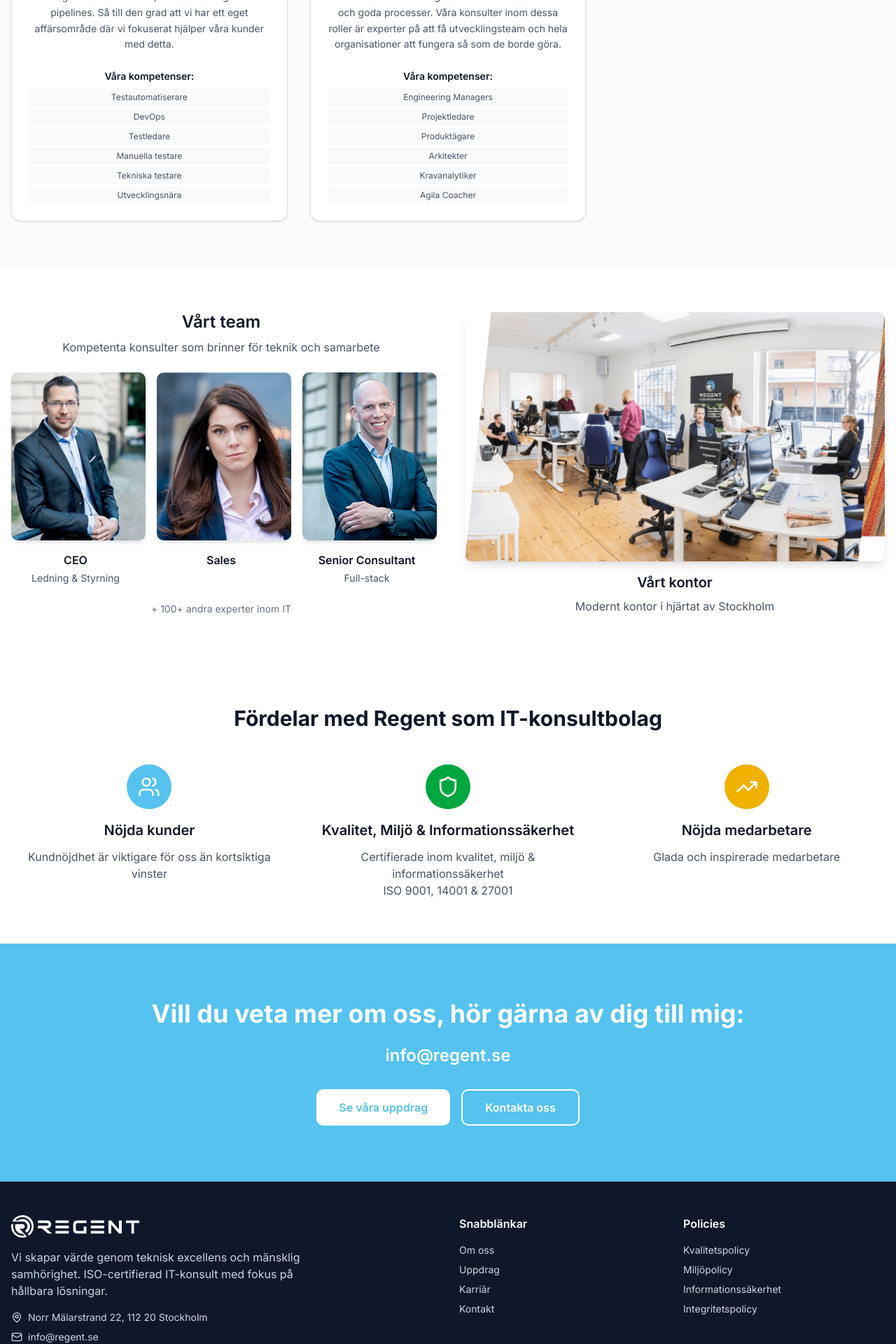
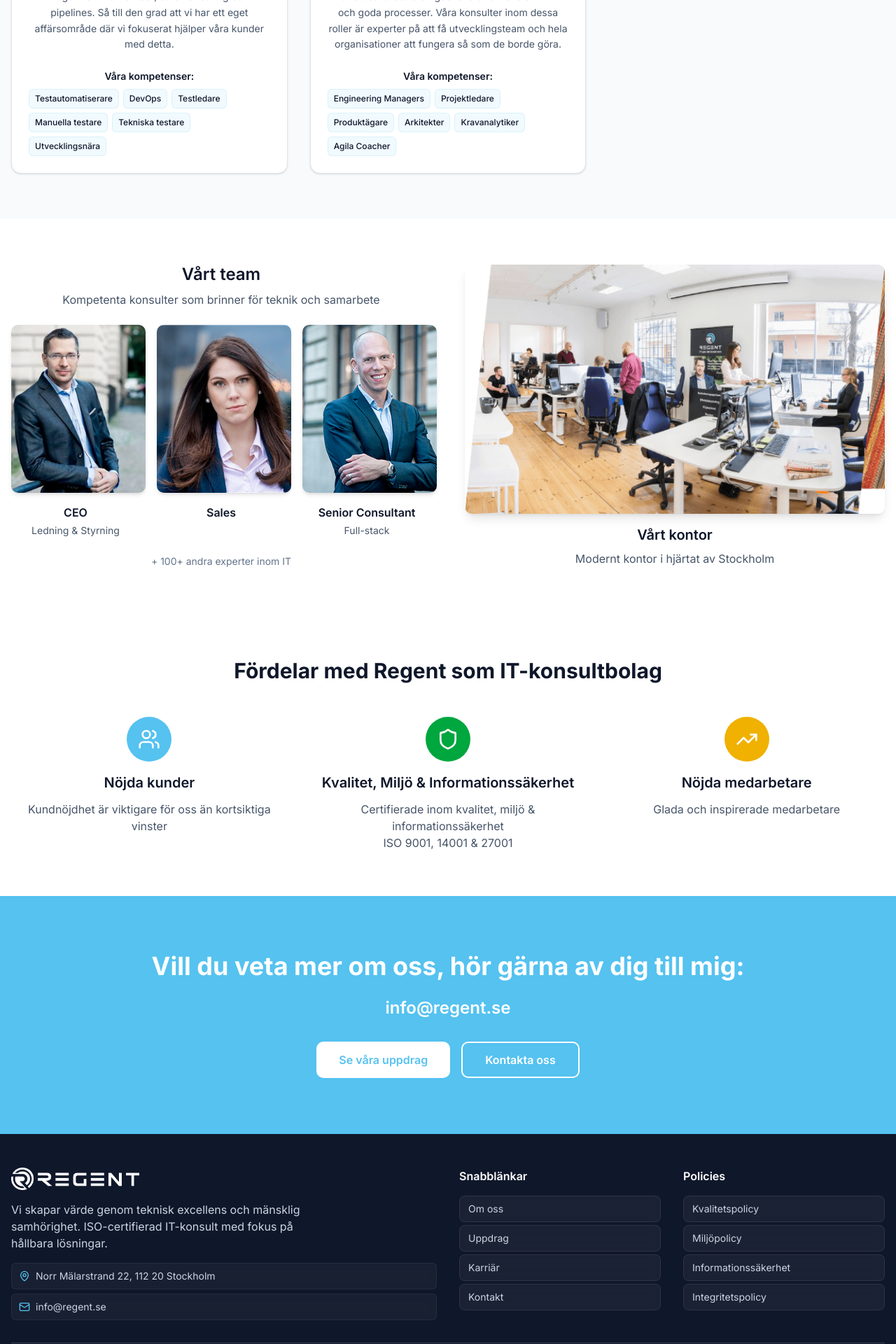
Before and after one commit to louisabornebusch/RegentWeb, a Next.js app in the folder regent-site/: page / in a window 1280 px wide. Shown: the part 2140-4060 px from the top of the page at 70% size. Built offline with nearby package versions, Linux system fonts and the light colour scheme.

Commit message:
value card changes

```diff
--- a/regent-site/src/app/globals.css
+++ b/regent-site/src/app/globals.css
@@ -281,3 +281,77 @@
     0 4px 20px rgba(0, 0, 0, 0.1),
     inset 0 1px 0 rgba(255, 255, 255, 0.1);
 }
+
+/* Clean Modern Glass List Styles */
+.glass-list {
+  display: flex;
+  flex-direction: column;
+  gap: 4px;
+}
+
+.glass-list-item {
+  background: rgba(255, 255, 255, 0.05);
+  backdrop-filter: blur(8px);
+  -webkit-backdrop-filter: blur(8px);
+  border: 1px solid rgba(255, 255, 255, 0.08);
+  border-radius: 8px;
+  padding: 8px 12px;
+  transition: all 0.2s ease;
+  position: relative;
+}
+
+.glass-list-item:hover {
+  background: rgba(255, 255, 255, 0.1);
+  border: 1px solid rgba(255, 255, 255, 0.15);
+  transform: translateX(2px);
+}
+
+/* Clean Glass Contact Info */
+.glass-contact {
+  display: flex;
+  flex-direction: column;
+  gap: 6px;
+}
+
+.glass-contact-item {
+  background: rgba(255, 255, 255, 0.04);
+  backdrop-filter: blur(6px);
+  -webkit-backdrop-filter: blur(6px);
+  border: 1px solid rgba(255, 255, 255, 0.06);
+  border-radius: 6px;
+  padding: 8px 10px;
+  transition: all 0.2s ease;
+}
+
+.glass-contact-item:hover {
+  background: rgba(255, 255, 255, 0.08);
+  border: 1px solid rgba(255, 255, 255, 0.12);
+  transform: translateX(1px);
+}
+
+/* Clean Glass Technology Tags */
+.glass-tech-grid {
+  display: flex;
+  flex-wrap: wrap;
+  gap: 6px;
+  margin-top: 8px;
+}
+
+.glass-tech-tag {
+  background: rgba(85, 194, 240, 0.08);
+  backdrop-filter: blur(4px);
+  -webkit-backdrop-filter: blur(4px);
+  border: 1px solid rgba(85, 194, 240, 0.15);
+  border-radius: 6px;
+  padding: 4px 8px;
+  font-size: 0.75rem;
+  font-weight: 500;
+  color: #0f172a;
+  transition: all 0.2s ease;
+}
+
+.glass-tech-tag:hover {
+  background: rgba(85, 194, 240, 0.12);
+  border: 1px solid rgba(85, 194, 240, 0.25);
+  transform: translateY(-1px);
+}
--- a/regent-site/src/components/CapabilityCard.tsx
+++ b/regent-site/src/components/CapabilityCard.tsx
@@ -25,9 +25,9 @@
       <CardContent>
         <div className="space-y-2">
           <h4 className="font-semibold text-regent-gray-900 text-sm">Våra kompetenser:</h4>
-          <div className="grid grid-cols-1 gap-1">
+          <div className="glass-tech-grid">
             {technologies.map((tech, index) => (
-              <div key={index} className="text-xs text-regent-gray-600 bg-regent-gray-50 px-2 py-1 rounded">
+              <div key={index} className="glass-tech-tag">
                 {tech}
               </div>
             ))}
--- a/regent-site/src/components/Footer.tsx
+++ b/regent-site/src/components/Footer.tsx
@@ -19,13 +19,13 @@
               Vi skapar värde genom teknisk excellens och mänsklig samhörighet.
               ISO-certifierad IT-konsult med fokus på hållbara lösningar.
             </p>
-            <div className="space-y-2 text-sm text-regent-gray-300">
-              <div className="flex items-center gap-2">
-                <MapPin className="h-4 w-4" />
+            <div className="glass-contact text-sm text-regent-gray-300">
+              <div className="glass-contact-item flex items-center gap-2">
+                <MapPin className="h-4 w-4 text-regent-blue" />
                 <span>Norr Mälarstrand 22, 112 20 Stockholm</span>
               </div>
-              <div className="flex items-center gap-2">
-                <Mail className="h-4 w-4" />
+              <div className="glass-contact-item flex items-center gap-2">
+                <Mail className="h-4 w-4 text-regent-blue" />
                 <a href="mailto:info@regent.se" className="hover:text-white transition-colors">
                   info@regent.se
                 </a>
@@ -36,55 +36,55 @@
           {/* Quick Links */}
           <div>
             <h3 className="font-semibold mb-4">Snabblänkar</h3>
-            <ul className="space-y-2 text-sm">
-              <li>
+            <div className="glass-list text-sm">
+              <div className="glass-list-item">
                 <Link href="/om-oss" className="text-regent-gray-300 hover:text-white transition-colors">
                   Om oss
                 </Link>
-              </li>
-              <li>
+              </div>
+              <div className="glass-list-item">
                 <Link href="/uppdrag" className="text-regent-gray-300 hover:text-white transition-colors">
                   Uppdrag
                 </Link>
-              </li>
-              <li>
+              </div>
+              <div className="glass-list-item">
                 <Link href="/jobb" className="text-regent-gray-300 hover:text-white transition-colors">
                   Karriär
                 </Link>
-              </li>
-              <li>
+              </div>
+              <div className="glass-list-item">
                 <Link href="/kontakt" className="text-regent-gray-300 hover:text-white transition-colors">
                   Kontakt
                 </Link>
-              </li>
-            </ul>
+              </div>
+            </div>
           </div>
 
           {/* Policies */}
           <div>
             <h3 className="font-semibold mb-4">Policies</h3>
-            <ul className="space-y-2 text-sm">
-              <li>
+            <div className="glass-list text-sm">
+              <div className="glass-list-item">
                 <Link href="/policy/kvalitet" className="text-regent-gray-300 hover:text-white transition-colors">
                   Kvalitetspolicy
                 </Link>
-              </li>
-              <li>
+              </div>
+              <div className="glass-list-item">
                 <Link href="/policy/miljo" className="text-regent-gray-300 hover:text-white transition-colors">
                   Miljöpolicy
                 </Link>
-              </li>
-              <li>
+              </div>
+              <div className="glass-list-item">
                 <Link href="/policy/informationssakerhet" className="text-regent-gray-300 hover:text-white transition-colors">
                   Informationssäkerhet
                 </Link>
-              </li>
-              <li>
+              </div>
+              <div className="glass-list-item">
                 <Link href="/policy/integritet" className="text-regent-gray-300 hover:text-white transition-colors">
                   Integritetspolicy
                 </Link>
-              </li>
-            </ul>
+              </div>
+            </div>
           </div>
         </div>
 
```
